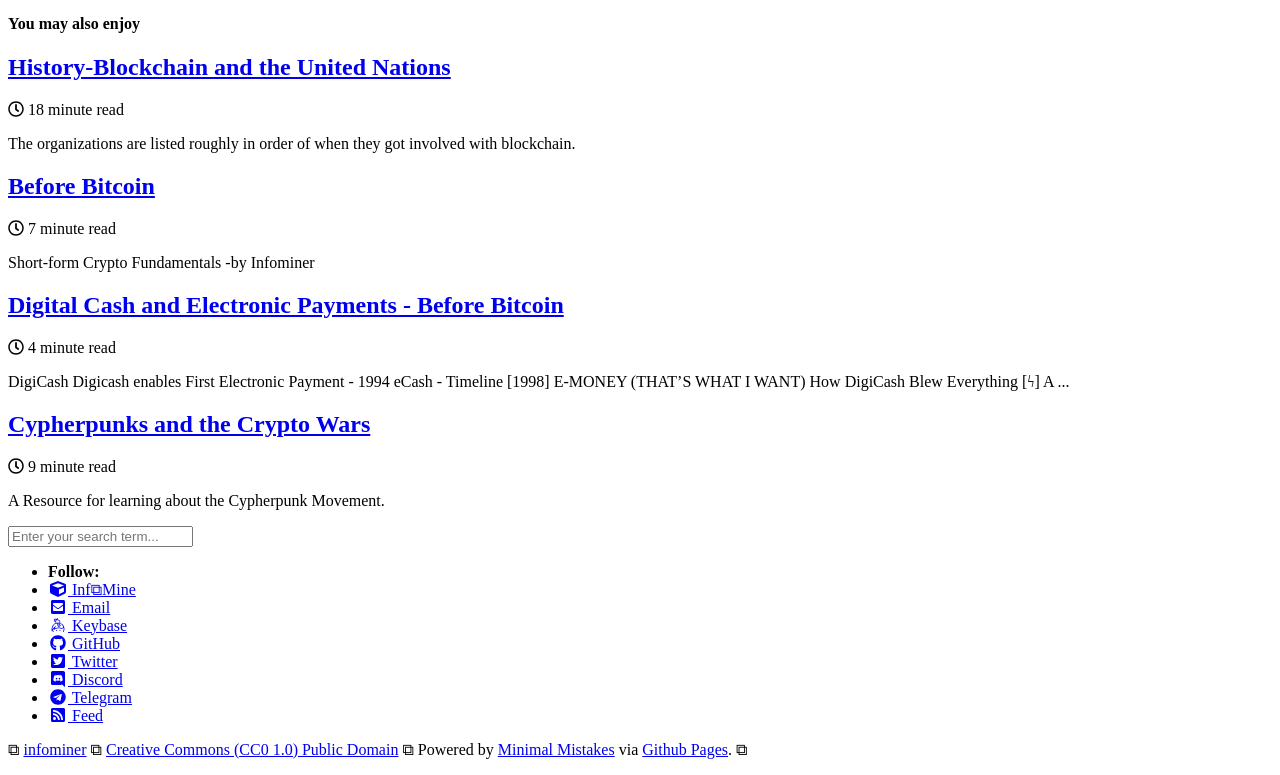
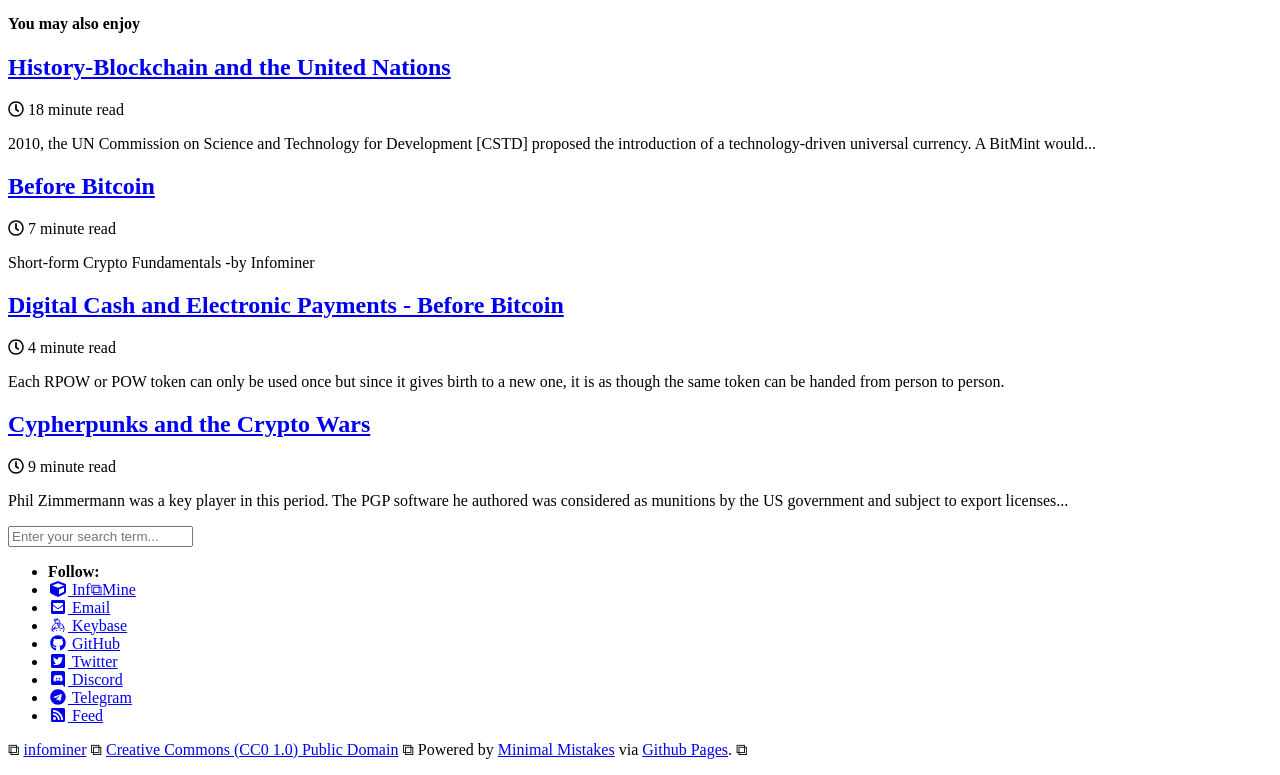
Before and after one commit to bitcoinfo/bitcoin-history, a Jekyll site: the page built from _posts/2018-12-27-bitcoin-history.md, in a window 1280 px wide and 900 px high, scrolled down 7242 px, cut to the strip 125-900 px from the top of the window. Built offline with Jekyll 4.4.1, drawn with Linux system fonts in a browser that asks for light colours; cached includes are drawn as plain includes.

Commit message:
add excerpts

```diff
--- a/_posts/2018-12-27-bitcoin-history.md
+++ b/_posts/2018-12-27-bitcoin-history.md
@@ -3,6 +3,9 @@ layout: single
 title: Bitcoin History
 description: >
   An assorted open-source collection of resources on the history of Bitcoin.
+excerpt: >
+  "The first recorded claim of bitcoin’s demise was in 2010, on a little-known blog that found itself posted on a record of 'bitcoin obituaries' collected by 99Bitcoins, a bitcoin information site."
+
 header:
   image: https://infominer.id/bitcoin-history/assets/img/Happy-birthday-bitcoin-log-chart-in-The-Times.jpg
   caption: "[Happy Birthday Bitcoin! Your Gift: A Log Chart in the Times](https://ftalphaville.ft.com/2019/01/03/1546533333000/Happy-birthday-bitcoin--Your-gift--a-log-chart-in-the-The-Times/)"
--- a/_posts/2018-12-27-cypherpunks.md
+++ b/_posts/2018-12-27-cypherpunks.md
@@ -2,6 +2,7 @@
 layout: single
 title: Cypherpunks and the Crypto Wars
 description: Open-Source Resource for learning about the Cypherpunk Movement
+excerpt: "Phil Zimmermann was a key player in this period. The PGP software he authored was considered as munitions by the US government and subject to export licenses. The US government at this time was keen to avoid strong crypto falling into the hands of civilians and foreign governments."
 header:
   image: "https://infominer.id/bitcoin-history/assets/img/EVhAck_-_Cypherpunk_-_CC-by-sa-1.jpg"
   caption: "[EVhAck_-_Cypherpunk](https://sindominio.net/xabier/textos/evhack/cypherpunk/)"
--- a/_posts/2019-01-05-electronic-cash.md
+++ b/_posts/2019-01-05-electronic-cash.md
@@ -2,6 +2,7 @@
 layout: single
 title: Digital Cash and Electronic Payments - Before Bitcoin
 description: An arrangement of resources related to the quest for digital cash, before Bitcoin.
+excerpt: "Each RPOW or POW token can only be used once but since it gives birth to a new one, it is as though the same token can be handed from person to person."
 header:
   image: "https://infominer.id/bitcoin-history/assets/img/2013-Virtual-Currency-Infographic.jpg"
   caption: "[Dec 2013 - History of Virtual Currency](https://www.course5i.com/blogs/wp-content/uploads/2013/12/virtual-currency_infographics_new2.pdf)"
--- a/_posts/2019-02-26-united-nations.md
+++ b/_posts/2019-02-26-united-nations.md
@@ -2,6 +2,8 @@
 layout: single
 title: History-Blockchain and the United Nations
 description: A Reasonably Comprehensive History of Blockchain and Cryptocurrency in the United Nations.
+excerpt: "2010, the UN Commission on Science and Technology for Development [CSTD] proposed the introduction of a technology-driven universal currency. A BitMint would allow users to transmit funds globally and carry them around on a usb stick."
+
 header:
   image: "https://infominer.id/bitcoin-history/assets/img/SDG_FINAL-2015-02.jpg"
   caption: "[https://www.islamic-relief.org/wp-content/uploads/2015/09/SDG_FINAL-2015-02.jpg](https://www.islamic-relief.org/wp-content/uploads/2015/09/SDG_FINAL-2015-02.jpg)"
```
